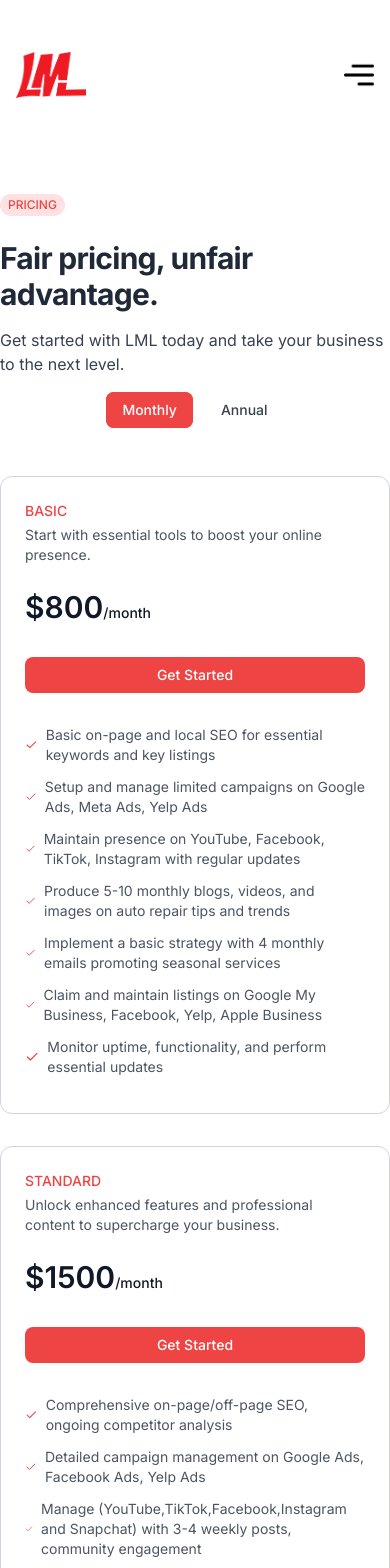
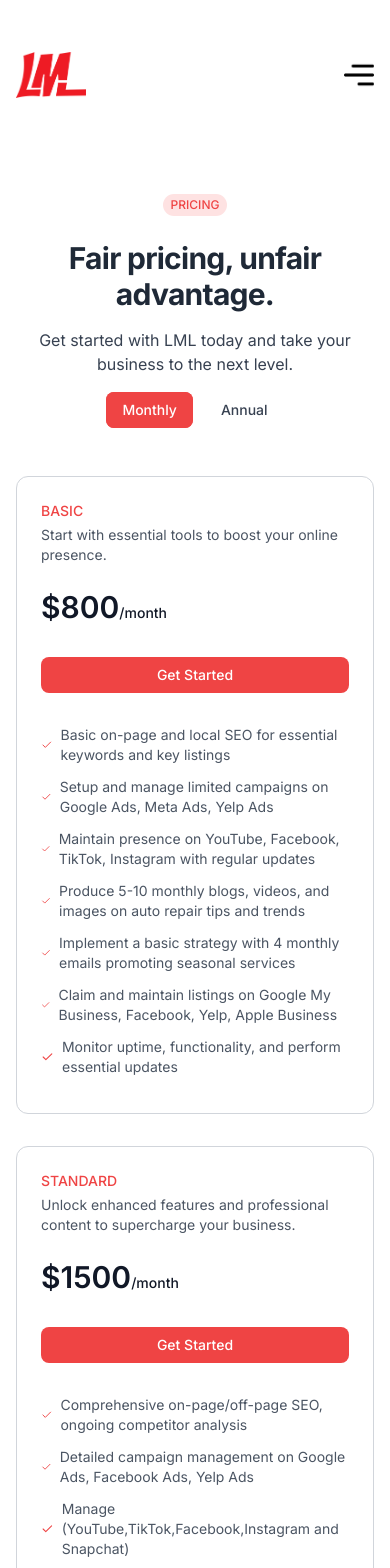
Before and after one commit to LMLDigitals/lmldigitals.com, a Next.js app: page /sales/admin in a window 390 px wide. Shown: the top 1568 px of the page. Built offline with nearby package versions, Linux system fonts and the light colour scheme.

Commit message:
Updated sales page pricing

```diff
--- a/app/page.tsx
+++ b/app/page.tsx
@@ -7,9 +7,9 @@ import Hero from '@/components/Hero';
 
 export default function Home() {
   return (
-      <div className='flex flex-col gap-20'>
+    <div className="flex flex-col gap-20">
       <Hero />
-         {/* <BrandsTrustUs /> */}
+      <BrandsTrustUs />
       <ContentThree />
       <ContentFour />
       <ContentFive />
--- a/app/sales/admin/page.tsx
+++ b/app/sales/admin/page.tsx
@@ -30,7 +30,7 @@ const pricingPlans = [
     features: [
       'Comprehensive on-page/off-page SEO, ongoing competitor analysis',
       'Detailed campaign management on Google Ads, Facebook Ads, Yelp Ads',
-      'Manage (YouTube,TikTok,Facebook,Instagram and Snapchat) with 3-4 weekly posts, community engagement',
+      'Manage (YouTube,TikTok,Facebook,Instagram and Snapchat)',
       'Produce 10-20 monthly blogs, videos, and images focused on auto repair',
       'Develop strategy with 8 segmented emails promoting services or promotions',
       'Claim/manage listings on Google My Business, Facebook, NextDoor, Yelp, Apple Business',
@@ -46,7 +46,7 @@ const pricingPlans = [
     features: [
       'Advanced on-page/off-page SEO, keyword research, local SEO enhancements',
       'Strategic campaign management across major platforms, customized ads, retargeting',
-      'Comprehensive management of (YouTube,Facebook,Instagram,TikTok,Snapchat,Reddit,LinkedIn) 5-7 weekly high-quality posts',
+      'Comprehensive management of (YouTube, Facebook, Instagram, TikTok, Snapchat, Reddit LinkedIn)',
       'Create 20-40 monthly blogs, videos, custom graphics on auto repair topics',
       'Personalized campaigns with 12 targeted emails/month, automated workflows',
       'Comprehensive management, claim listings (Google My Business, Facebook, NextDoor, Yelp, Apple Business,LinkedIn,Angies list,BBB)',
@@ -60,15 +60,14 @@ const Pricing = () => {
 
   const Heading = () => (
     <div className="relative z-10 my-12 flex flex-col items-center justify-center gap-4">
-      <div className="flex w-full flex-col items-start justify-center space-y-4 md:items-center">
-        <div className="mb-2 inline-block rounded-full bg-red-100 px-2 py-[0.20rem] text-xs font-medium uppercase text-red-500 dark:bg-red-200">
-          {' '}
+      <div className="flex w-full flex-col  items-center justify-center space-y-4 md:items-center text-center md:text-start">
+        <div className="mb-2 inline-block rounded-full text-center bg-red-100 px-2 py-[0.20rem] text-xs font-medium uppercase text-red-500 dark:bg-red-200">
           Pricing
         </div>
         <p className="mt-2 text-3xl font-bold tracking-tight text-gray-800 sm:text-4xl dark:text-gray-200">
           Fair pricing, unfair advantage.
         </p>
-        <p className="text-md max-w-xl text-gray-700 md:text-center dark:text-gray-300">
+        <p className="text-md max-w-xl text-gray-700 md:text-center dark:text-gray-300 px-3">
           Get started with LML today and take your business to the next level.
         </p>
       </div>
@@ -102,7 +101,7 @@ const Pricing = () => {
   );
 
   const PricingCards = () => (
-    <div className="relative z-10 mx-auto grid w-full max-w-6xl grid-cols-1 gap-8 lg:grid-cols-3 lg:gap-4 md:px-8">
+    <div className="relative z-10 mx-auto grid w-full max-w-6xl grid-cols-1 gap-8 lg:grid-cols-3 lg:gap-4 px-4 md:px-8">
       {pricingPlans.map((plan, index) => (
         <div
           key={index}
```
Lines whose indentation alone changed are shown as unchanged.
